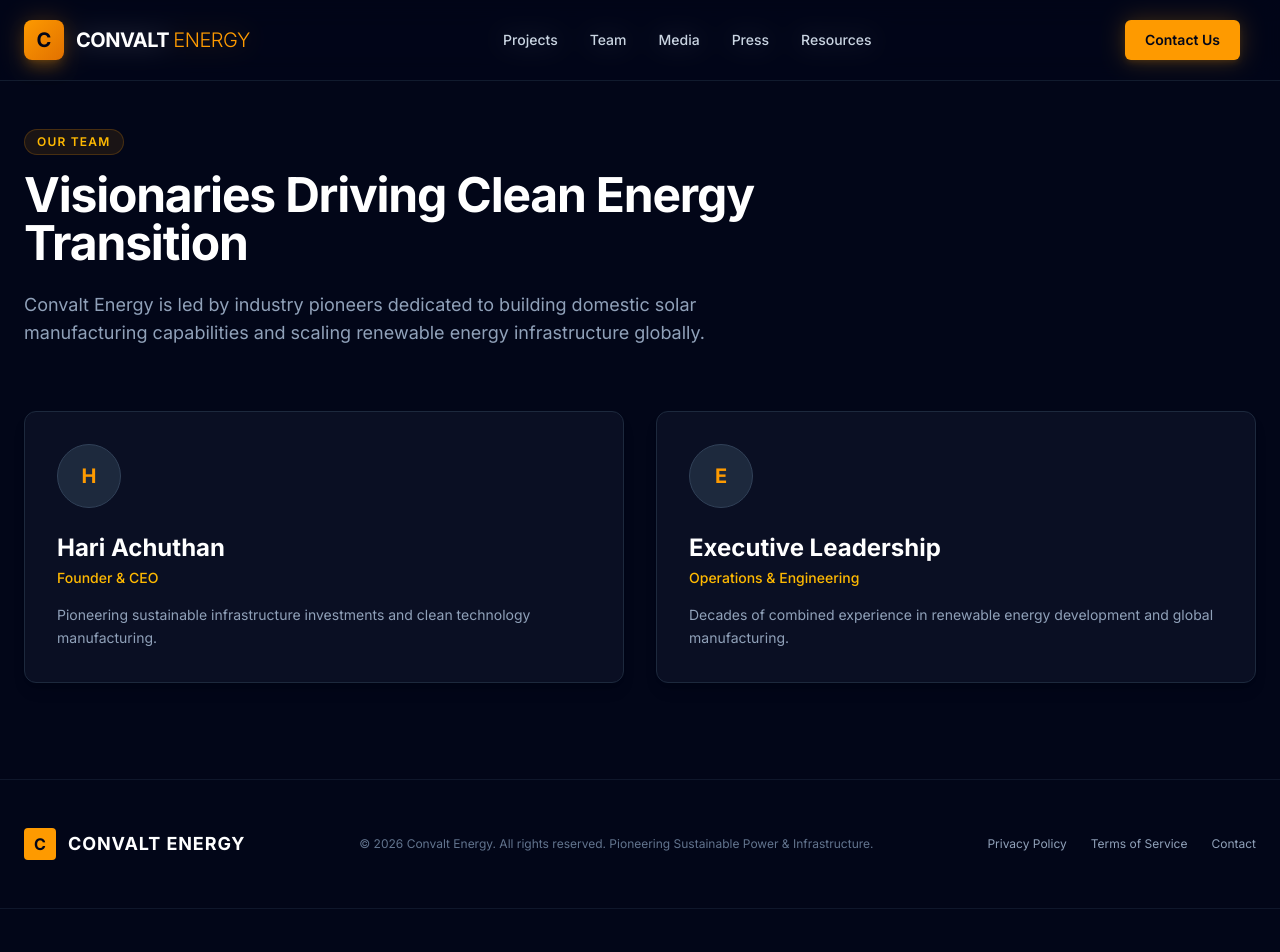
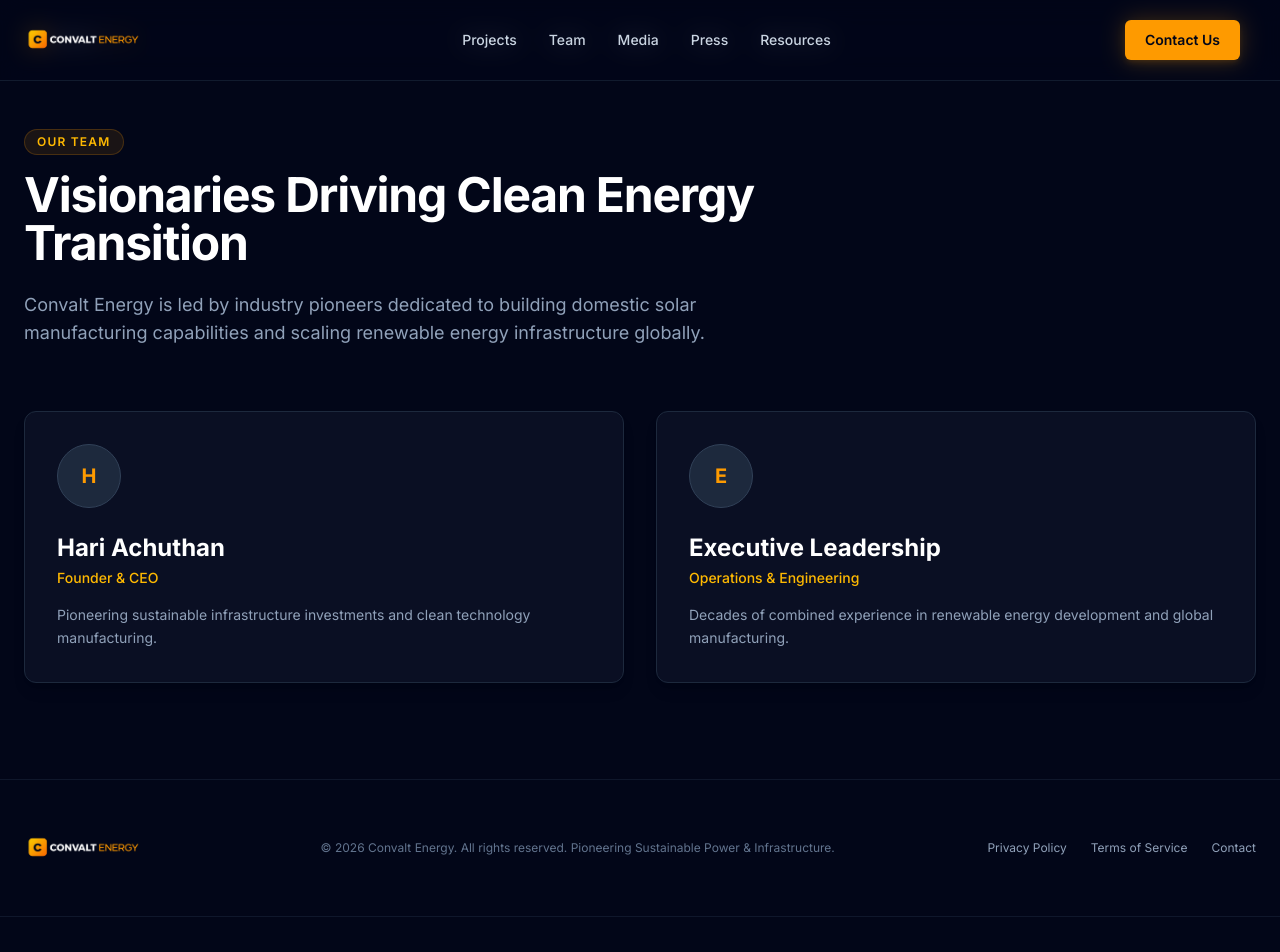
Before and after one commit to fahmidurshanto/convalt_energy_website, a Next.js app: page /team in a window 1280 px wide. Shown: the top 952 px of the page. Built offline with nearby package versions, Linux system fonts and the light colour scheme.

Commit message:
feat: replace placeholder logos with official public/convalt_logo.png across header, footer, webgl fallback, and metadata

```diff
--- a/src/components/landing/WebGLFallback.tsx
+++ b/src/components/landing/WebGLFallback.tsx
@@ -1,6 +1,7 @@
 'use client';
 
 import React from 'react';
+import Image from 'next/image';
 
 export default function WebGLFallback() {
   return (
@@ -8,10 +9,16 @@ export default function WebGLFallback() {
       {/* Background Gradient Effect */}
       <div className="absolute inset-0 bg-[radial-gradient(ellipse_at_top,_var(--tw-gradient-stops))] from-amber-500/20 via-slate-950 to-slate-950 -z-10" />
 
-      <div className="max-w-3xl text-center space-y-6">
-        <span className="inline-block px-3 py-1 rounded-full text-xs font-semibold tracking-wider uppercase bg-amber-500/10 text-amber-400 border border-amber-500/20">
-          Convalt Energy
-        </span>
+      <div className="max-w-3xl text-center space-y-6 flex flex-col items-center">
+        <div className="relative w-48 h-14 mb-2">
+          <Image
+            src="/convalt_logo.png"
+            alt="Convalt Energy Logo"
+            fill
+            className="object-contain"
+            priority
+          />
+        </div>
         <h1 className="text-4xl md:text-6xl font-bold tracking-tight text-slate-100">
           Powering a Sustainable Future
         </h1>
--- a/src/components/layout/Footer.tsx
+++ b/src/components/layout/Footer.tsx
@@ -1,18 +1,19 @@
 import React from 'react';
 import Link from 'next/link';
+import Image from 'next/image';
 
 export default function Footer() {
   return (
     <footer className="bg-slate-950 border-t border-slate-900 text-slate-400 py-12 px-6 relative z-20">
       <div className="max-w-7xl mx-auto flex flex-col md:flex-row items-center justify-between gap-6">
-        <div className="flex items-center space-x-3">
-          <div className="w-8 h-8 rounded bg-amber-500 flex items-center justify-center font-bold text-slate-950">
-            C
-          </div>
-          <span className="text-lg font-bold text-white tracking-wider">
-            CONVALT ENERGY
-          </span>
-        </div>
+        <Link href="/" className="relative w-36 h-10 flex items-center">
+          <Image
+            src="/convalt_logo.png"
+            alt="Convalt Energy Logo"
+            fill
+            className="object-contain object-left"
+          />
+        </Link>
         <p className="text-xs text-slate-500">
           &copy; {new Date().getFullYear()} Convalt Energy. All rights reserved. Pioneering Sustainable Power & Infrastructure.
         </p>
--- a/src/components/layout/Header.tsx
+++ b/src/components/layout/Header.tsx
@@ -2,6 +2,7 @@
 
 import React, { useState } from 'react';
 import Link from 'next/link';
+import Image from 'next/image';
 
 export default function Header() {
   const [mobileMenuOpen, setMobileMenuOpen] = useState(false);
@@ -11,12 +12,15 @@ export default function Header() {
       <div className="max-w-7xl mx-auto px-6 h-20 flex items-center justify-between">
         {/* Brand Logo */}
         <Link href="/" className="flex items-center space-x-3 group">
-          <div className="w-10 h-10 rounded-lg bg-gradient-to-br from-amber-500 to-amber-600 flex items-center justify-center font-bold text-slate-950 text-xl shadow-lg shadow-amber-500/20 group-hover:scale-105 transition-transform">
-            C
+          <div className="relative w-36 h-10 flex items-center group-hover:scale-105 transition-transform">
+            <Image
+              src="/convalt_logo.png"
+              alt="Convalt Energy Logo"
+              fill
+              className="object-contain object-left"
+              priority
+            />
           </div>
-          <span className="text-xl font-bold tracking-tight text-white group-hover:text-amber-400 transition-colors">
-            CONVALT <span className="text-amber-500 font-light">ENERGY</span>
-          </span>
         </Link>
 
         {/* Desktop Navigation */}
--- a/src/lib/seo.ts
+++ b/src/lib/seo.ts
@@ -6,7 +6,7 @@ export function constructMetadata({
   title,
   description,
   path = '',
-  ogImage = '/og-image.jpg',
+  ogImage = '/convalt_logo.png',
 }: {
   title: string;
   description: string;
```
Also changed, not shown: public/convalt_logo.png (added).
